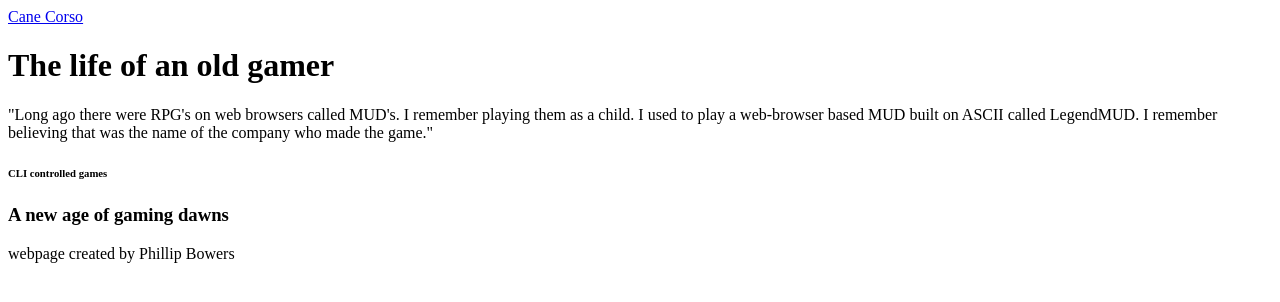
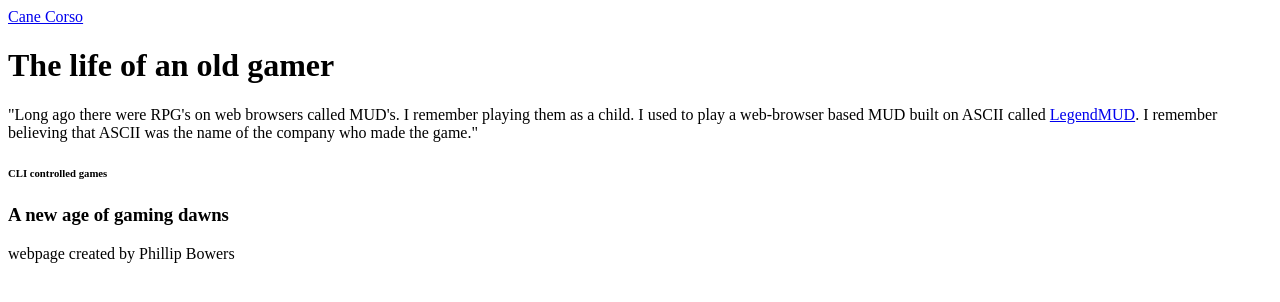
Before and after one commit to DataSmithing/HTML_and_CSS_Projects, a plain HTML site: page Assignment.html in a window 1280 px wide. Drawn offline with Linux system fonts and the light colour scheme.

Commit message:
updated assignment.html
added an explicit link on line 14
corrected sentence to read more properly on line 14

```diff
--- a/Assignment.html
+++ b/Assignment.html
@@ -11,7 +11,7 @@
 			<h1> The life of an old gamer </h1>
 			<p>
 			"Long ago there were RPG's on web browsers called MUD's.  I remember playing them as a child.
-			I used to play a web-browser based MUD built on ASCII called LegendMUD. I remember believing that was the name of the company
+			I used to play a web-browser based MUD built on ASCII called <a href="https://en.wikipedia.org/wiki/LegendMUD#/media/File:LegendMUD_login_screenshot.png">LegendMUD</a>. I remember believing that ASCII was the name of the company
 			who made the game."
 
 			<h6>CLI controlled games<h6>
```
